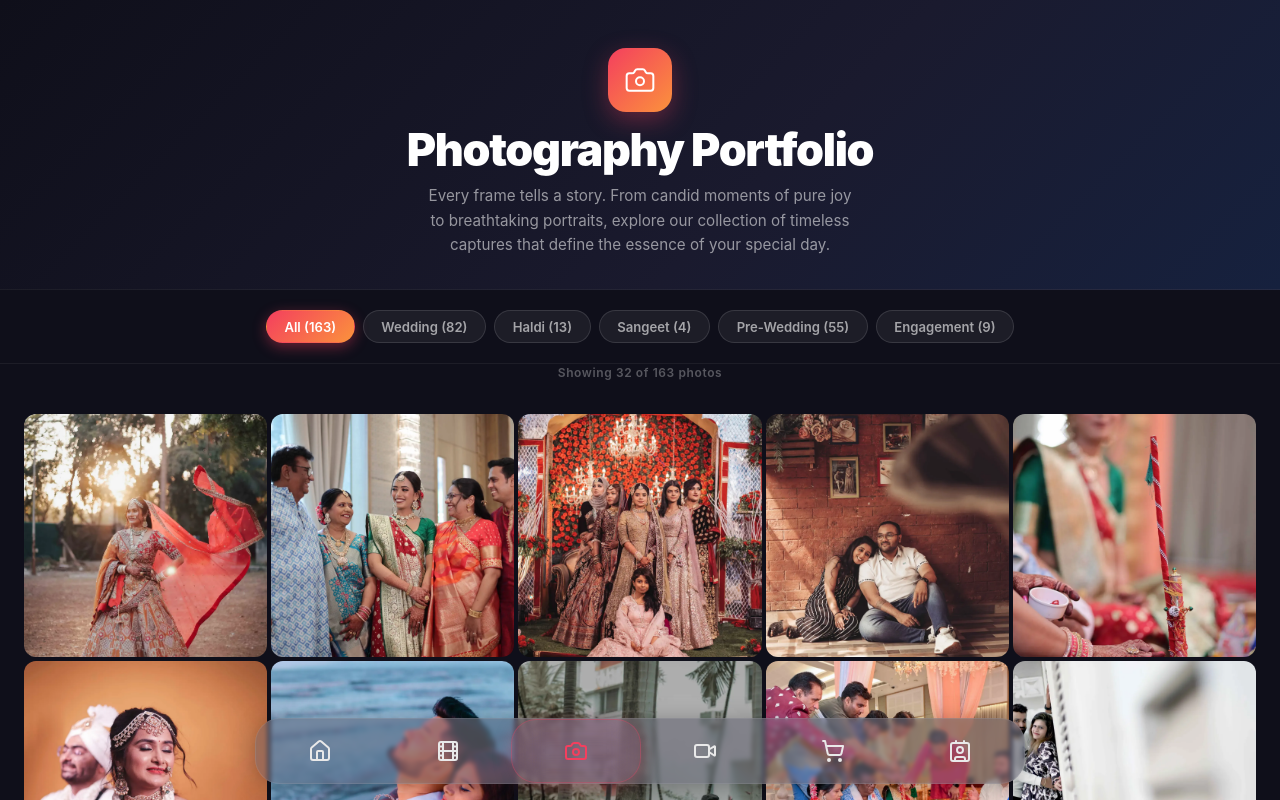
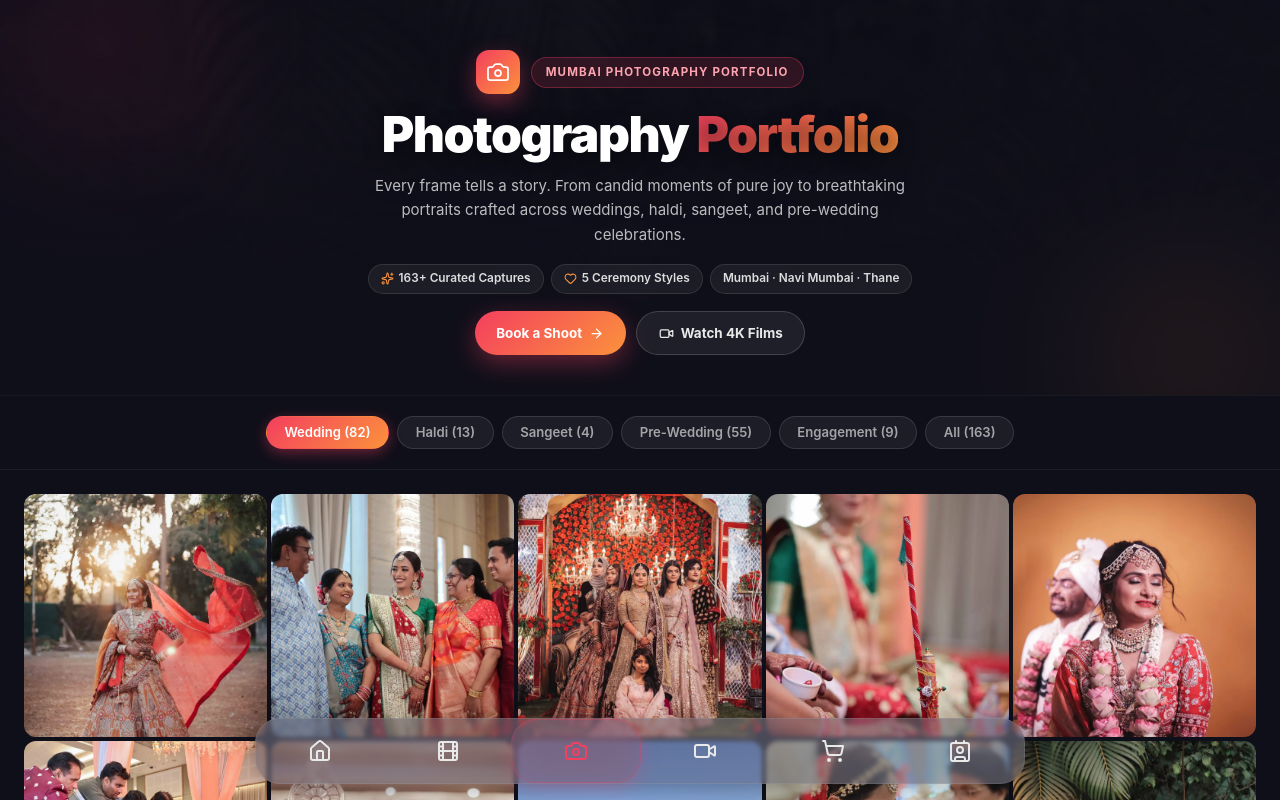
Before and after one commit to viku53/krishna_creation_web, a React (Vite) app: page /photos in a window 1280 px wide. Shown: the top 800 px of the page. Built offline with nearby package versions, Linux system fonts and the light colour scheme.

Commit message:
Changes for hero image for photos videos and reel page

```diff
--- /dev/null
+++ b/src/components/MediaPageHero.tsx
@@ -0,0 +1,131 @@
+import React from 'react';
+import { Link } from 'react-router-dom';
+import { ArrowRight } from 'lucide-react';
+
+export interface MediaHeroStat {
+  icon?: React.ReactNode;
+  label: string;
+}
+
+export interface MediaHeroAction {
+  label: string;
+  to?: string;
+  href?: string;
+  icon?: React.ReactNode;
+  variant?: 'primary' | 'secondary';
+  onClick?: () => void;
+}
+
+export interface MediaPageHeroProps {
+  icon: React.ReactNode;
+  badge: string;
+  title: string;
+  accent: string;
+  subtitle: string;
+  backdropImage: string;
+  backdropPosition?: string;
+  stats?: MediaHeroStat[];
+  actions?: MediaHeroAction[];
+}
+
+/**
+ * Shared atmospheric dark cinema hero banner used on Photos, Videos, and Reels pages.
+ */
+const MediaPageHero: React.FC<MediaPageHeroProps> = ({
+  icon,
+  badge,
+  title,
+  accent,
+  subtitle,
+  backdropImage,
+  backdropPosition = 'center 28%',
+  stats = [],
+  actions = [],
+}) => {
+  return (
+    <header className="mph-hero">
+      {/* Atmospheric photographic backdrop */}
+      <img
+        src={backdropImage}
+        alt=""
+        aria-hidden="true"
+        loading="eager"
+        decoding="async"
+        className="mph-backdrop-img"
+        style={{ objectPosition: backdropPosition }}
+      />
+      <div className="mph-scrim" aria-hidden="true" />
+      <div className="mph-glow mph-glow--rose" aria-hidden="true" />
+      <div className="mph-glow mph-glow--amber" aria-hidden="true" />
+
+      <div className="mph-inner">
+        <div className="mph-top-row">
+          <div className="mph-icon">{icon}</div>
+          <div className="mph-badge">
+            <span>{badge}</span>
+          </div>
+        </div>
+
+        <h1 className="mph-title">
+          {title} <span className="mph-accent">{accent}</span>
+        </h1>
+
+        <p className="mph-sub">{subtitle}</p>
+
+        {stats.length > 0 && (
+          <div className="mph-stats" aria-label="Highlights">
+            {stats.map(stat => (
+              <div key={stat.label} className="mph-stat-pill">
+                {stat.icon && <span className="mph-stat-icon">{stat.icon}</span>}
+                <span>{stat.label}</span>
+              </div>
+            ))}
+          </div>
+        )}
+
+        {actions.length > 0 && (
+          <div className="mph-actions">
+            {actions.map(action => {
+              const cls = `mph-btn ${action.variant === 'secondary' ? 'mph-btn--secondary' : 'mph-btn--primary'}`;
+              const content = (
+                <>
+                  {action.icon}
+                  <span>{action.label}</span>
+                  {action.variant !== 'secondary' && <ArrowRight size={15} />}
+                </>
+              );
+
+              if (action.href) {
+                return (
+                  <a
+                    key={action.label}
+                    href={action.href}
+                    target="_blank"
+                    rel="noopener noreferrer"
+                    className={cls}
+                    onClick={action.onClick}
+                  >
+                    {content}
+                  </a>
+                );
+              }
+
+              return (
+                <Link
+                  key={action.label}
+                  to={action.to ?? '/contact'}
+                  className={cls}
+                  onClick={action.onClick}
+                >
+                  {content}
+                </Link>
+              );
+            })}
+          </div>
+        )}
+      </div>
+    </header>
+  );
+};
+
+export default MediaPageHero;
--- a/src/components/Photos.tsx
+++ b/src/components/Photos.tsx
@@ -2,8 +2,9 @@ import React, { useState, useMemo } from 'react';
 import { Helmet } from 'react-helmet-async';
 import MediaModal from './MediaModal';
 import { useMediaModal } from './useMediaModal';
-import { Camera } from 'lucide-react';
-import { trackMediaView, trackMediaModalOpen } from '../gtm';
+import { Camera, Sparkles, Heart, Video } from 'lucide-react';
+import { trackMediaView, trackMediaModalOpen, trackEnquiryCTA } from '../gtm';
+import MediaPageHero from './MediaPageHero';
 
 // ─── Categories ───────────────────────────────────────────────────────────────
 const categories = ['Wedding', 'Haldi', 'Sangeet', 'Pre-Wedding', 'Engagement'] as const;
@@ -100,7 +101,7 @@ const LOAD_MORE_BATCH = 12;
 
 // ─── Component ────────────────────────────────────────────────────────────────
 const Photos: React.FC = () => {
-  const [selected, setSelected] = useState<'All' | Category>('All');
+  const [selected, setSelected] = useState<'All' | Category>('Wedding');
   const [hoveredIdx, setHoveredIdx] = useState<number | null>(null);
   const [visibleCount, setVisibleCount] = useState(INITIAL_BATCH);
   const [prevCount, setPrevCount] = useState(0);
@@ -225,23 +226,36 @@ const Photos: React.FC = () => {
       </Helmet>
 
       {/* ── Page Hero ──────────────────────────────────────────── */}
-      <div className="page-hero page-hero--dark">
-        <div className="page-hero-icon"><Camera size={32} strokeWidth={1.5} /></div>
-        <h1 className="page-hero-title">Photography Portfolio</h1>
-        <p className="page-hero-sub">
-          Every frame tells a story. From candid moments of pure joy to breathtaking portraits,
-          explore our collection of timeless captures that define the essence of your special day.
-        </p>
-      </div>
+      <MediaPageHero
+        icon={<Camera size={24} strokeWidth={1.75} />}
+        badge="Mumbai Photography Portfolio"
+        title="Photography"
+        accent="Portfolio"
+        subtitle="Every frame tells a story. From candid moments of pure joy to breathtaking portraits crafted across weddings, haldi, sangeet, and pre-wedding celebrations."
+        backdropImage="/photos/Wedding/01.webp"
+        backdropPosition="center 24%"
+        stats={[
+          { icon: <Sparkles size={13} />, label: `${ALL_PHOTOS.length}+ Curated Captures` },
+          { icon: <Heart size={13} />, label: '5 Ceremony Styles' },
+          { label: 'Mumbai · Navi Mumbai · Thane' },
+        ]}
+        actions={[
+          {
+            label: 'Book a Shoot',
+            to: '/contact',
+            onClick: () => trackEnquiryCTA('Photos Hero Book a Shoot'),
+          },
+          {
+            label: 'Watch 4K Films',
+            to: '/videos',
+            icon: <Video size={15} />,
+            variant: 'secondary',
+          },
+        ]}
+      />
 
       {/* ── Category Filter ────────────────────────────────────── */}
       <div className="filter-bar filter-bar--dark">
-        <button
-          onClick={() => handleCategorySelect('All')}
-          className={`filter-pill filter-pill--dark ${selected === 'All' ? 'filter-pill--active-dark' : ''}`}
-        >
-          All ({shuffled.length})
-        </button>
         {categories.map(cat => {
           const count = shuffled.filter(p => p.category === cat).length;
           return (
@@ -254,11 +268,12 @@ const Photos: React.FC = () => {
             </button>
           );
         })}
-      </div>
-
-      {/* ── Photo count ────────────────────────────────────────── */}
-      <div className="photos-count">
-        Showing {visiblePhotos.length} of {filteredPhotos.length} photos
+        <button
+          onClick={() => handleCategorySelect('All')}
+          className={`filter-pill filter-pill--dark ${selected === 'All' ? 'filter-pill--active-dark' : ''}`}
+        >
+          All ({shuffled.length})
+        </button>
       </div>
 
       {/* ── Photo Grid ─────────────────────────────────────────── */}
--- a/src/components/Reels.tsx
+++ b/src/components/Reels.tsx
@@ -1,9 +1,10 @@
 import React, { useState, useRef, useEffect, useCallback, useMemo } from "react";
 import { Helmet } from "react-helmet-async";
-import { Film, Loader2, CloudOff, Instagram, Volume2, VolumeX, AlertCircle } from "lucide-react";
+import { Film, Loader2, CloudOff, Instagram, Volume2, VolumeX, AlertCircle, Sparkles, Smartphone } from "lucide-react";
 import { useDriveVideos } from "./useDriveVideos";
 import type { DriveVideoItem } from "./useDriveVideos";
-import { trackMediaView, trackOutboundClick } from "../gtm";
+import { trackMediaView, trackOutboundClick, trackEnquiryCTA } from "../gtm";
+import MediaPageHero from "./MediaPageHero";
 
 const REELS_FOLDER_ID = import.meta.env.VITE_GOOGLE_DRIVE_REELS_FOLDER_ID as string;
 
@@ -41,15 +42,43 @@ const ReelsHelmet: React.FC = () => (
   </Helmet>
 );
 
+// ── Shared Page Hero for Reels (used by Skeleton, Empty, and Main views) ──────
+const ReelsHero: React.FC<{ subtitle: string; count?: number }> = ({ subtitle, count }) => (
+  <MediaPageHero
+    icon={<Film size={24} strokeWidth={1.75} />}
+    badge="Vertical Cinema · Same-Day Edits"
+    title="Cinematic"
+    accent="Reels"
+    subtitle={subtitle}
+    backdropImage="/photos/Haldi/05.webp"
+    backdropPosition="center 26%"
+    stats={[
+      { icon: <Smartphone size={13} />, label: count ? `${count} Reels Loaded` : '9:16 Vertical Format' },
+      { icon: <Volume2 size={13} />, label: 'Tap Video for Sound' },
+      { icon: <Sparkles size={13} />, label: 'Same-Day Wedding Edits' },
+    ]}
+    actions={[
+      {
+        label: 'Book Reel Coverage',
+        to: '/contact',
+        onClick: () => trackEnquiryCTA('Reels Hero Book Coverage'),
+      },
+      {
+        label: 'Follow on Instagram',
+        href: 'https://www.instagram.com/krishna_creation10/reels',
+        icon: <Instagram size={15} />,
+        variant: 'secondary',
+        onClick: () => trackOutboundClick('https://www.instagram.com/krishna_creation10/reels', 'Follow on Instagram'),
+      },
+    ]}
+  />
+);
+
 // ── Loading skeleton ──────────────────────────────────────────────────────────
 const ReelSkeleton: React.FC = () => (
   <div className="reel-page">
     <ReelsHelmet />
-    <div className="page-hero page-hero--dark">
-      <div className="page-hero-icon"><Film size={32} strokeWidth={1.5} /></div>
-      <h1 className="page-hero-title">Reels</h1>
-      <p className="page-hero-sub">Short cinematic clips from our best sessions.</p>
-    </div>
+    <ReelsHero subtitle="Short cinematic highlight films crafted for Mumbai weddings & events." />
     <div className="reel-wrapper">
       <div className="reel-container" style={{ display: 'flex', alignItems: 'center', justifyContent: 'center', background: '#111' }}>
         <div style={{ textAlign: 'center', color: 'rgba(255,255,255,0.6)' }}>
@@ -65,11 +94,7 @@ const ReelSkeleton: React.FC = () => (
 const ReelEmpty: React.FC<{ error?: string | null }> = ({ error }) => (
   <div className="reel-page">
     <ReelsHelmet />
-    <div className="page-hero page-hero--dark">
-      <div className="page-hero-icon"><Film size={32} strokeWidth={1.5} /></div>
-      <h1 className="page-hero-title">Reels</h1>
-      <p className="page-hero-sub">Short cinematic clips from our best sessions.</p>
-    </div>
+    <ReelsHero subtitle="Short cinematic highlight films crafted for Mumbai weddings & events." />
     <div className="reel-wrapper">
       <div className="reel-container" style={{ display: 'flex', flexDirection: 'column', alignItems: 'center', justifyContent: 'center', gap: '1rem', background: '#111' }}>
         <CloudOff size={40} style={{ color: 'rgba(255,255,255,0.4)' }} />
@@ -227,14 +252,10 @@ const ReelViewer: React.FC<{ reelList: DriveVideoItem[] }> = ({ reelList }) => {
       <ReelsHelmet />
 
       {/* Page Hero */}
-      <div className="page-hero page-hero--dark">
-        <div className="page-hero-icon"><Film size={32} strokeWidth={1.5} /></div>
-        <h1 className="page-hero-title">Reels</h1>
-        <p className="page-hero-sub">
-          Short cinematic clips from our best sessions.
-          Tap the video to turn sound on — swipe to watch more.
-        </p>
-      </div>
+      <ReelsHero
+        subtitle="Short cinematic highlight films from our Mumbai weddings & shoots — tap the video for sound and swipe or use ↑ / ↓ to explore."
+        count={reelList.length}
+      />
 
       {/* Reel Container */}
       <div className="reel-wrapper">
--- a/src/components/Videos.tsx
+++ b/src/components/Videos.tsx
@@ -1,9 +1,10 @@
 import React, { useState, useMemo } from 'react';
 import { Helmet } from 'react-helmet-async';
-import { Video, Play, CloudOff, Loader2 } from 'lucide-react';
+import { Video, Play, CloudOff, Loader2, Film, Sparkles, Clapperboard } from 'lucide-react';
 import { useDriveVideos } from './useDriveVideos';
 import type { DriveVideoItem } from './useDriveVideos';
-import { trackMediaView, trackMediaModalOpen } from '../gtm';
+import { trackMediaView, trackMediaModalOpen, trackEnquiryCTA } from '../gtm';
+import MediaPageHero from './MediaPageHero';
 
 const VIDEOS_FOLDER_ID = import.meta.env.VITE_GOOGLE_DRIVE_VIDEOS_FOLDER_ID as string;
 
@@ -233,15 +234,42 @@ const VideosHelmet: React.FC = () => (
   </Helmet>
 );
 
+// ── Shared Page Hero for Videos (used by Skeleton, Empty, and Main views) ─────
+const VideosHero: React.FC<{ subtitle: string; count?: number }> = ({ subtitle, count }) => (
+  <MediaPageHero
+    icon={<Video size={24} strokeWidth={1.75} />}
+    badge="4K Cinematic Wedding Films"
+    title="Videography"
+    accent="Portfolio"
+    subtitle={subtitle}
+    backdropImage="/photos/Wedding/12.webp"
+    backdropPosition="center 42%"
+    stats={[
+      { icon: <Clapperboard size={13} />, label: count ? `${count} Films Ready` : 'Full-Length & Teasers' },
+      { icon: <Sparkles size={13} />, label: '4K Cinema Grading' },
+      { label: 'Weddings & Pre-Wedding' },
+    ]}
+    actions={[
+      {
+        label: 'Book Your Film',
+        to: '/contact',
+        onClick: () => trackEnquiryCTA('Videos Hero Book Film'),
+      },
+      {
+        label: 'Watch Reels',
+        to: '/reels',
+        icon: <Film size={15} />,
+        variant: 'secondary',
+      },
+    ]}
+  />
+);
+
 // ── Skeleton loader ────────────────────────────────────────────────────────────
 const VideosSkeleton: React.FC = () => (
   <div className="videos-page">
     <VideosHelmet />
-    <div className="page-hero page-hero--dark">
-      <div className="page-hero-icon"><Video size={32} strokeWidth={1.5} /></div>
-      <h1 className="page-hero-title">Videography Portfolio</h1>
-      <p className="page-hero-sub">Cinematic wedding films that capture every emotion, beautifully.</p>
-    </div>
+    <VideosHero subtitle="Cinematic wedding films that capture every emotion, beautifully." />
     <div style={{ display: 'flex', justifyContent: 'center', alignItems: 'center', minHeight: 300, color: 'rgba(255,255,255,0.6)', flexDirection: 'column', gap: 12 }}>
       <Loader2 size={40} className="gd-spinner" />
       <p style={{ fontSize: '0.9rem' }}>Loading videos from Google Drive…</p>
@@ -253,11 +281,7 @@ const VideosSkeleton: React.FC = () => (
 const VideosEmpty: React.FC<{ error?: string | null }> = ({ error }) => (
   <div className="videos-page">
     <VideosHelmet />
-    <div className="page-hero page-hero--dark">
-      <div className="page-hero-icon"><Video size={32} strokeWidth={1.5} /></div>
-      <h1 className="page-hero-title">Videography Portfolio</h1>
-      <p className="page-hero-sub">Cinematic wedding films that capture every emotion, beautifully.</p>
-    </div>
+    <VideosHero subtitle="Cinematic wedding films that capture every emotion, beautifully." />
     <div style={{ display: 'flex', justifyContent: 'center', alignItems: 'center', minHeight: 300, color: 'rgba(255,255,255,0.5)', flexDirection: 'column', gap: 16, padding: '2rem' }}>
       <CloudOff size={48} />
       <p style={{ textAlign: 'center', maxWidth: 320, lineHeight: 1.6, fontSize: '0.9rem' }}>
@@ -303,14 +327,10 @@ const Videos: React.FC = () => {
       <VideosHelmet />
 
       {/* Page Hero */}
-      <div className="page-hero page-hero--dark">
-        <div className="page-hero-icon"><Video size={32} strokeWidth={1.5} /></div>
-        <h1 className="page-hero-title">Videography Portfolio</h1>
-        <p className="page-hero-sub">
-          Cinematic wedding films that capture every emotion, beautifully.
-          Experience the moving stories, grand celebrations, and intimate moments crafted into visual masterpieces.
-        </p>
-      </div>
+      <VideosHero
+        subtitle="Cinematic wedding films that capture every emotion, beautifully — experience moving stories, grand celebrations, and intimate moments in 4K."
+        count={videos.length}
+      />
 
       {/* Filter Bar */}
       <div className="filter-bar filter-bar--dark">
```
Also changed, not shown: src/App.css.
